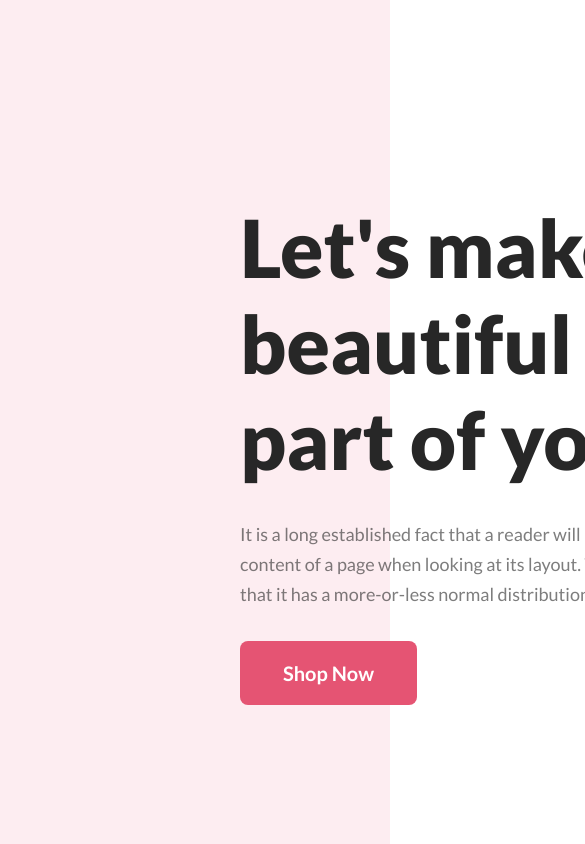
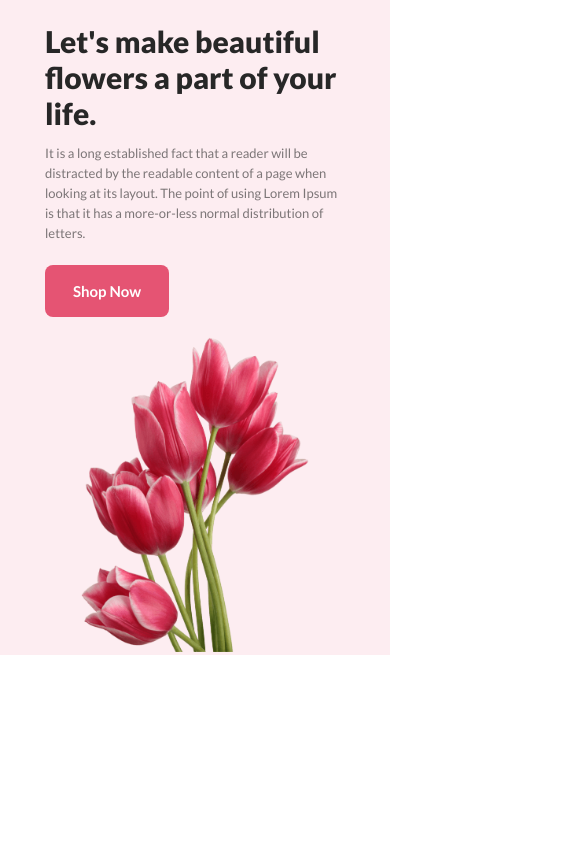
Before and after one commit to Francis4402/Flower-ShopWeb, a plain HTML site: page index.html in a window 390 px wide. Shown: the top 844 px of the page, 585 px wide, since content can reach past the window. Drawn offline with Linux system fonts and the light colour scheme.

Commit message:
makeing response

```diff
--- a/index.html
+++ b/index.html
@@ -13,9 +13,7 @@
         <link rel="stylesheet" href="./styles/styles.css">
     </head>
     <body>
-        <!--[if lt IE 7]>
-            <p class="browsehappy">You are using an <strong>outdated</strong> browser. Please <a href="#">upgrade your browser</a> to improve your experience.</p>
-        <![endif]-->
+
         <header>
             <div class="bg"></div>
             <div class="header-box">
@@ -24,7 +22,7 @@
                         <h1 class="header-title">Let's make beautiful flowers a part of your life.</h1>
                         <p class="header-pharagraph">It is a long established fact that a reader will be distracted by the readable content of a page when looking at its layout. The point of using Lorem Ipsum is that it has a more-or-less normal distribution of letters.</p>
 
-                        <button class="btn-primary">Shop Now</button>
+                        <button class="btn-primary"><a href="#">Shop Now</a></button>
                     </div>
 
 
@@ -36,7 +34,7 @@
         </header>
 
 
-        <main>
+        <!-- <main>
             <div>
                 <h3 class="main-title">Our Featured Flowers</h3>
                 <p class="main-paragraph">It is a long established fact that a reader will be distracted by the readable content of a page when looking at its layout.</p>
@@ -80,7 +78,7 @@
 
                     <p class="testimonialp">It is a long established fact that a reader will be distracted by the readable content of a page when looking at its layout.</p>
 
-                    <button class="signup-btn">Sign Up</button>
+                    <button class="signup-btn"><a href="#">Sign Up</a></button>
                 </div>
 
                 <div class="testimonialimage">
@@ -109,7 +107,7 @@
                         <input type="email" placeholder="Enter your email here....">
 
                         <div>
-                            <button class="sub-btn">Subscribe</button>
+                            <button class="sub-btn"><a href="#">Subscribe</a></button>
                         </div>
                     </div>
                 </div>
@@ -125,7 +123,7 @@
 
                 <p class="footerend">@2020-2023, FlowerShop.com. All rights reserved.</p>
             </div>
-        </footer>
+        </footer> -->
         <script src="" async defer></script>
     </body>
 </html>
--- a/styles/styles.css
+++ b/styles/styles.css
@@ -9,7 +9,7 @@
 .header-box {
     background: rgba(229, 84, 115, 0.10);
     position: relative;
-    width: 100%;
+    width: auto;
 }
 
 
@@ -42,19 +42,21 @@
 }
 
 .btn-primary {
-    display: inline-flex;
-    padding: 20px 43px;
-    align-items: flex-start;
     border: none;
     border-radius: 8px;
     background: #E55473;
+    padding: 20px 43px;
+}
+
+.btn-primary a {
     color: #FFF;
     font-size: 20px;
     font-weight: 700;
+    text-decoration: none;
 }
 
 
-main{
+/* main{
     display: block;
     align-items: center;
     justify-content: center;
@@ -200,17 +202,17 @@ main{
 }
 
 .signup-btn {
-    display: inline-flex;
-    padding: 20px 43px;
-    align-items: flex-start;
-    gap: 10px;
     border-radius: 8px;
     background: #E55473;
+    border: none;
+    padding: 20px 43px;
+}
+
+.signup-btn a {
     color: #FFF;
-    font-family: Lato;
     font-size: 20px;
     font-weight: 700;
-    border: none;
+    text-decoration: none;
 }
 
 .socialpost {
@@ -274,11 +276,15 @@ main{
 .sub-btn {
     border-radius: 8px;
     background: #E55473;
+    border: none;
+    padding: 22px 31px;
+}
+
+.sub-btn a{
     color: #FFF;
     font-size: 20px;
     font-weight: 700;
-    padding: 22px 31px;
-    border: none;
+    text-decoration: none;
 }
 
 footer {
@@ -320,4 +326,45 @@ footer {
     text-align: center;
     font-size: 16px;
     font-weight: 400;
+} */
+
+@media screen and (max-width: 576px) {
+    .header-flex {
+        flex-direction: column;
+        gap: 20px;
+        padding-top: 23px;
+        padding-left: 40px;
+        padding-right: 40px;
+    }
+
+
+    .header-title {
+        width: 300px;
+        font-size: 30px;
+    }
+
+    .header-pharagraph {
+        width: 300px;
+        font-size: 13px;
+        font-weight: 400;
+        line-height: 20px;
+        margin-top: 12px;
+        margin-bottom: 22px;
+    }
+
+    .btn-primary {
+        border: none;
+        border-radius: 8px;
+        background: #E55473;
+        padding: 17px 28px;
+    }
+
+    .btn-primary a {
+        font-size: 15px;
+    }
+
+    .header-flex img {
+        width: 250px;
+        height: auto;
+    }
 }
```
